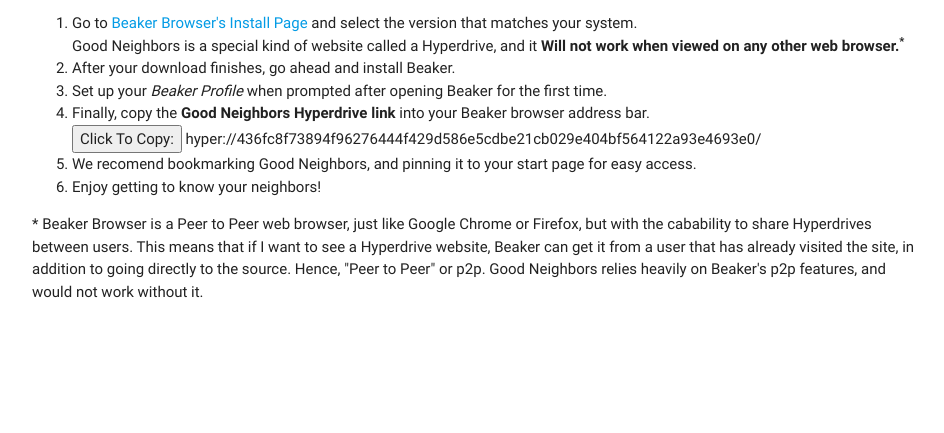
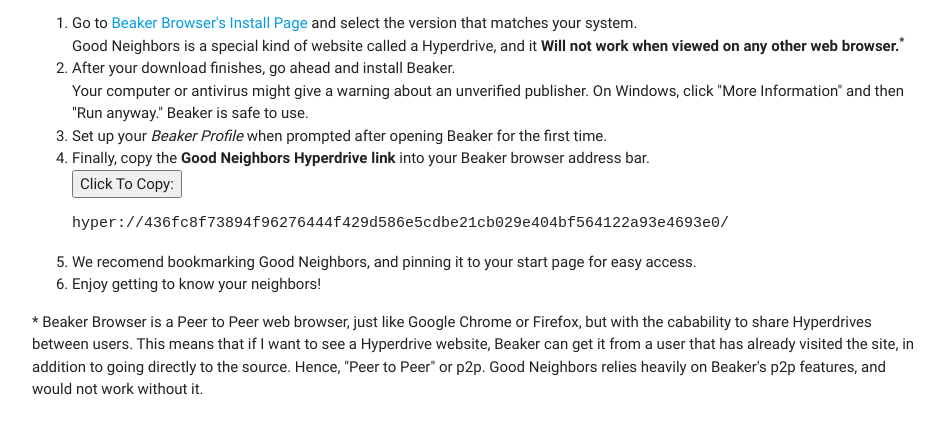
Before and after one commit to lCMBl/lCMBl.github.io, a plain HTML site: page index.html in a window 1280 px wide. Shown: the part 191-624 px from the top of the page, without its empty margins (160-1104 px from the left). Drawn offline with nearby package versions, Linux system fonts and the light colour scheme.

Commit message:
Update index.html

```diff
--- a/index.html
+++ b/index.html
@@ -16,10 +16,12 @@
                 <li>Go to <a href="https://beakerbrowser.com/install/">Beaker Browser's Install Page</a> and select the version that matches your system.<br>
                 Good Neighbors is a special kind of website called a Hyperdrive, and it <b>Will not work when viewed on any other web browser.<sup>*<sup></b>
                 </li>
-                <li>After your download finishes, go ahead and install Beaker.</li>
+                <li>After your download finishes, go ahead and install Beaker.<br>
+                    Your computer or antivirus might give a warning about an unverified publisher. On Windows, click "More Information" and then "Run anyway."
+                    Beaker is safe to use.</li>
                     <li>Set up your <em>Beaker Profile</em> when prompted after opening Beaker for the first time.</li>
                 <li>Finally, copy the <b>Good Neighbors Hyperdrive link</b> into your Beaker browser address bar.<br>
-                    <button onclick="copyHyperdriveLink()">Click To Copy: </button> <span id=gnl>hyper://436fc8f73894f96276444f429d586e5cdbe21cb029e404bf564122a93e4693e0/</span>
+                    <button onclick="copyHyperdriveLink()">Click To Copy: </button> <pre id=gnl>hyper://436fc8f73894f96276444f429d586e5cdbe21cb029e404bf564122a93e4693e0/</pre>
                 </li>
                 <li>We recomend bookmarking Good Neighbors, and pinning it to your start page for easy access.</li>
                 <li>Enjoy getting to know your neighbors!</li>
```
